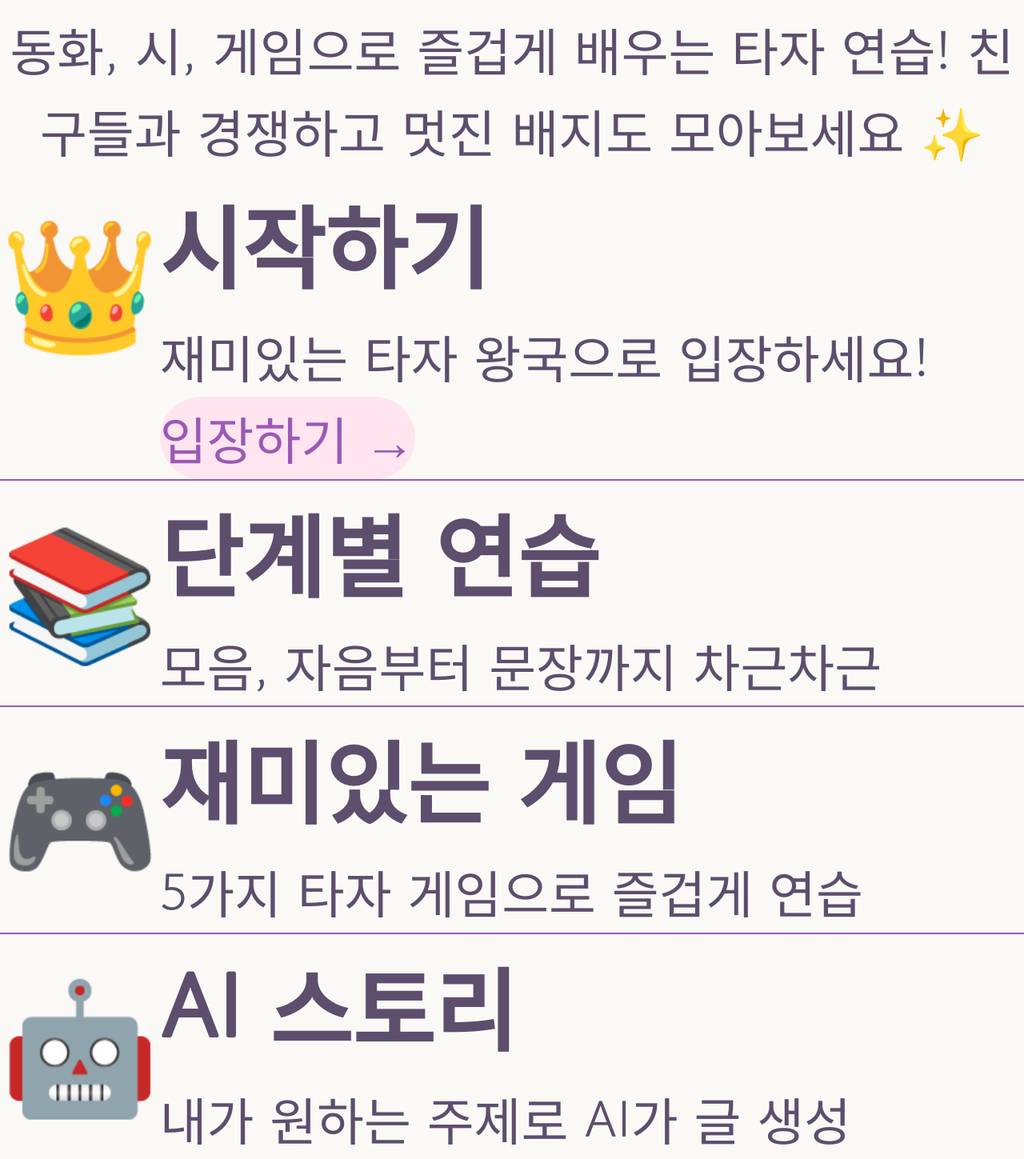
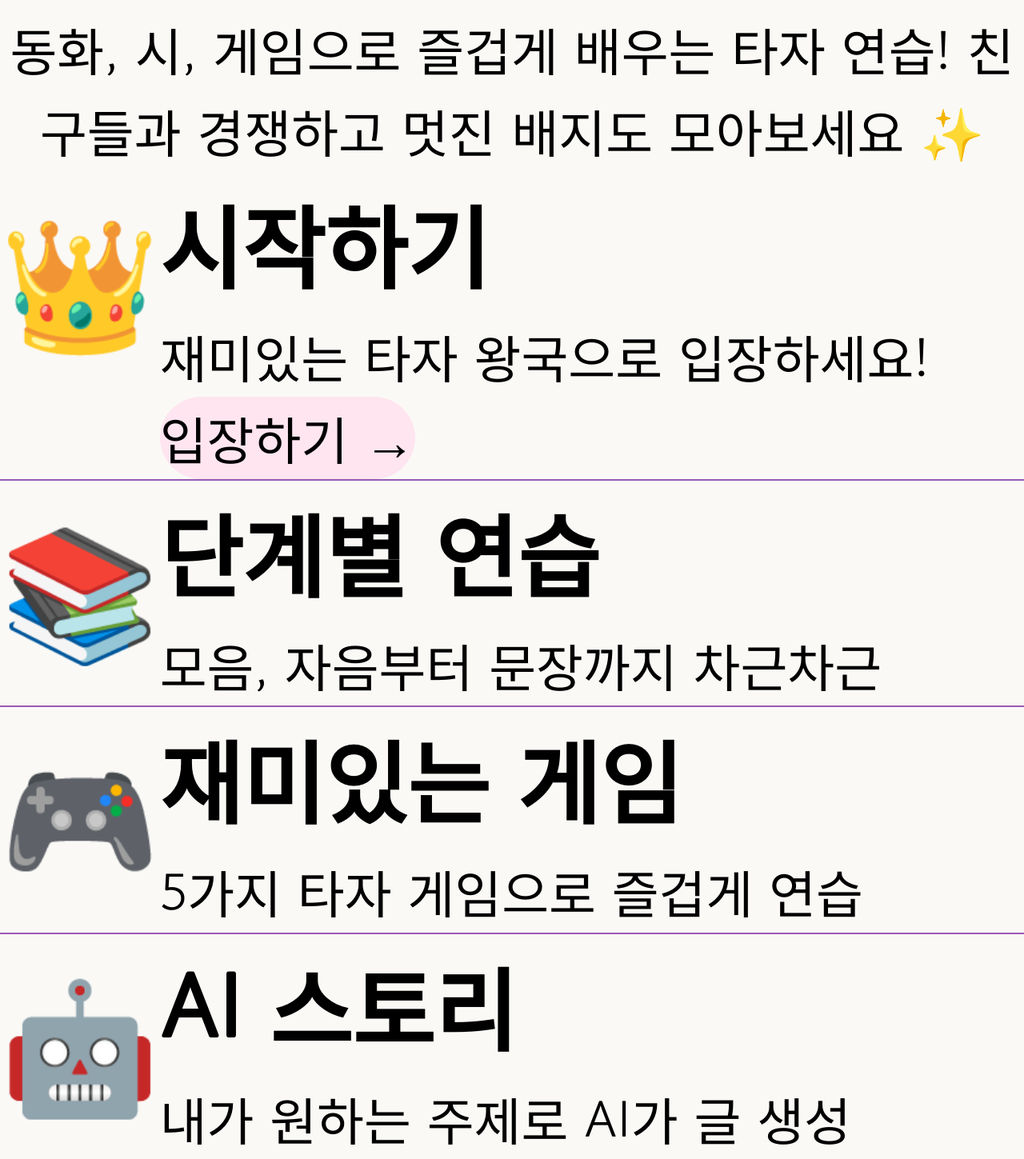
Before and after one commit to Ingyu87/taja, a Next.js app in the folder Desktop/taja/: page / in a window 1280 px wide. Shown: the part 451-1900 px from the top of the page at 80% size. Built offline with nearby package versions, Linux system fonts and the light colour scheme.

Commit message:
Change all text colors to black on home page for better visibility

```diff
--- a/Desktop/taja/app/page.tsx
+++ b/Desktop/taja/app/page.tsx
@@ -14,12 +14,12 @@ export default function Home() {
         <div className="space-y-10 mb-20">
           <div className="flex items-center justify-center gap-10">
             <span style={{ fontSize: '10rem' }}>👑</span>
-            <h1 className="font-bold" style={{ color: '#5D4E6D', fontSize: '8rem', lineHeight: '1.2' }}>
+            <h1 className="font-bold" style={{ color: '#000000', fontSize: '8rem', lineHeight: '1.2' }}>
               AI와 함께하는 재미있는 한글 타자 연습
             </h1>
             <span style={{ fontSize: '10rem' }}>👑</span>
           </div>
-          <p className="font-semibold" style={{ color: '#5D4E6D', fontSize: '4rem' }}>
+          <p className="font-semibold" style={{ color: '#000000', fontSize: '4rem' }}>
             동화, 시, 게임으로 즐겁게 배우는 타자 연습! 친구들과 경쟁하고 멋진 배지도 모아보세요 ✨
           </p>
         </div>
@@ -43,11 +43,11 @@ export default function Home() {
             <div className="flex items-start gap-12">
               <span style={{ fontSize: '10rem' }}>👑</span>
               <div className="flex-1 text-left">
-                <h2 className="font-bold mb-8" style={{ color: '#5D4E6D', fontSize: '7rem' }}>시작하기</h2>
-                <p className="mb-10 font-semibold" style={{ color: '#5D4E6D', fontSize: '4rem' }}>재미있는 타자 왕국으로 입장하세요!</p>
+                <h2 className="font-bold mb-8" style={{ color: '#000000', fontSize: '7rem' }}>시작하기</h2>
+                <p className="mb-10 font-semibold" style={{ color: '#000000', fontSize: '4rem' }}>재미있는 타자 왕국으로 입장하세요!</p>
                 <span className="px-16 py-8 inline-block rounded-full font-bold" style={{
                   backgroundColor: '#FFE5F0',
-                  color: '#9B59B6',
+                  color: '#000000',
                   fontSize: '4rem'
                 }}>
                   입장하기 →
@@ -61,10 +61,10 @@ export default function Home() {
             <div className="flex items-start gap-12">
               <span style={{ fontSize: '10rem' }}>📚</span>
               <div className="flex-1 text-left">
-                <h3 className="font-bold mb-6" style={{ color: '#5D4E6D', fontSize: '7rem' }}>
+                <h3 className="font-bold mb-6" style={{ color: '#000000', fontSize: '7rem' }}>
                   단계별 연습
                 </h3>
-                <p className="font-semibold" style={{ color: '#5D4E6D', fontSize: '4rem' }}>
+                <p className="font-semibold" style={{ color: '#000000', fontSize: '4rem' }}>
                   모음, 자음부터 문장까지 차근차근
                 </p>
               </div>
@@ -76,10 +76,10 @@ export default function Home() {
             <div className="flex items-start gap-12">
               <span style={{ fontSize: '10rem' }}>🎮</span>
               <div className="flex-1 text-left">
-                <h3 className="font-bold mb-6" style={{ color: '#5D4E6D', fontSize: '7rem' }}>
+                <h3 className="font-bold mb-6" style={{ color: '#000000', fontSize: '7rem' }}>
                   재미있는 게임
                 </h3>
-                <p className="font-semibold" style={{ color: '#5D4E6D', fontSize: '4rem' }}>
+                <p className="font-semibold" style={{ color: '#000000', fontSize: '4rem' }}>
                   5가지 타자 게임으로 즐겁게 연습
                 </p>
               </div>
@@ -91,10 +91,10 @@ export default function Home() {
             <div className="flex items-start gap-12">
               <span style={{ fontSize: '10rem' }}>🤖</span>
               <div className="flex-1 text-left">
-                <h3 className="font-bold mb-6" style={{ color: '#5D4E6D', fontSize: '7rem' }}>
+                <h3 className="font-bold mb-6" style={{ color: '#000000', fontSize: '7rem' }}>
                   AI 스토리
                 </h3>
-                <p className="font-semibold" style={{ color: '#5D4E6D', fontSize: '4rem' }}>
+                <p className="font-semibold" style={{ color: '#000000', fontSize: '4rem' }}>
                   내가 원하는 주제로 AI가 글 생성
                 </p>
               </div>
```
